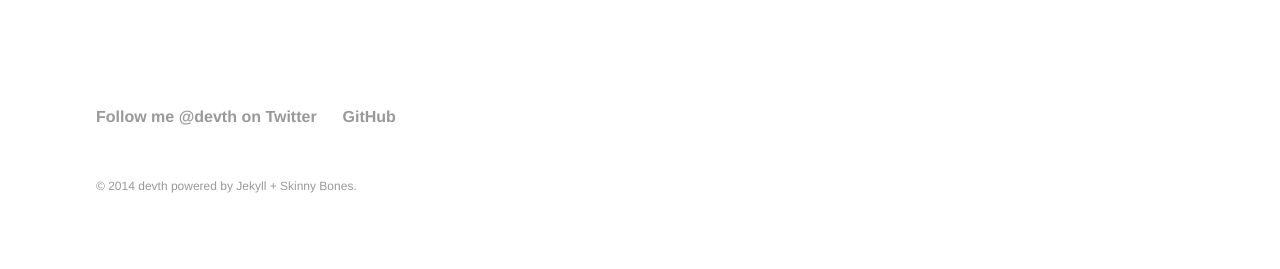
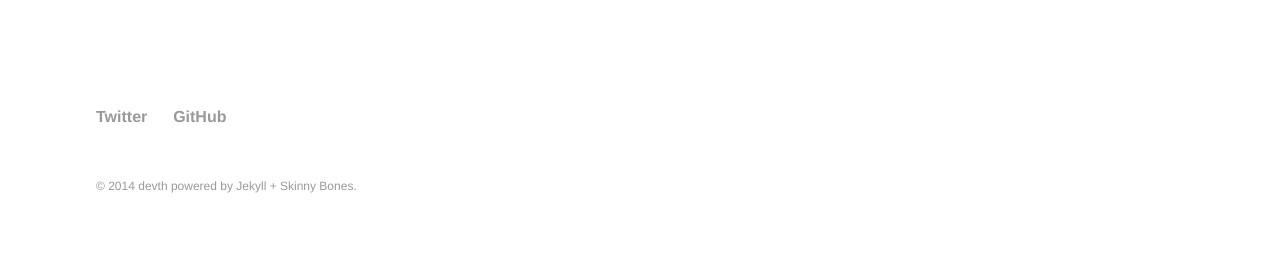
Before and after one commit to devth/devth.github.com, a Jekyll site: the page built from index.md, in a window 1280 px wide. Shown: the part 643-912 px from the top of the page. Built offline with Jekyll 4.4.1, drawn with Linux system fonts in a browser that asks for light colours.

Commit message:
Simplify footer link

```diff
--- a/_data/footer.yml
+++ b/_data/footer.yml
@@ -1,6 +1,6 @@
 # Footer navigation links
 
-- title: Follow me @devth on Twitter
+- title: Twitter
   url: http://twitter.com/devth
 
 - title: GitHub
```
